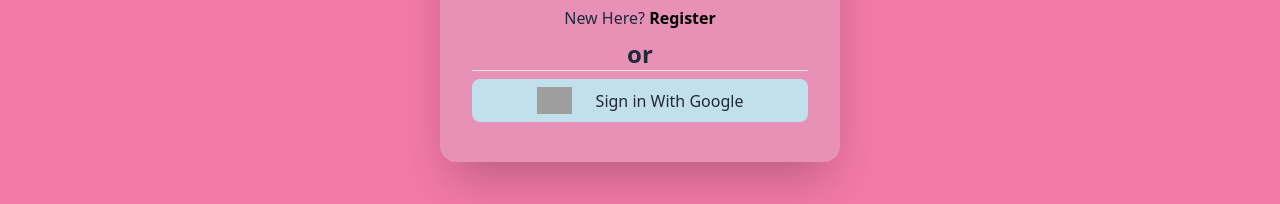
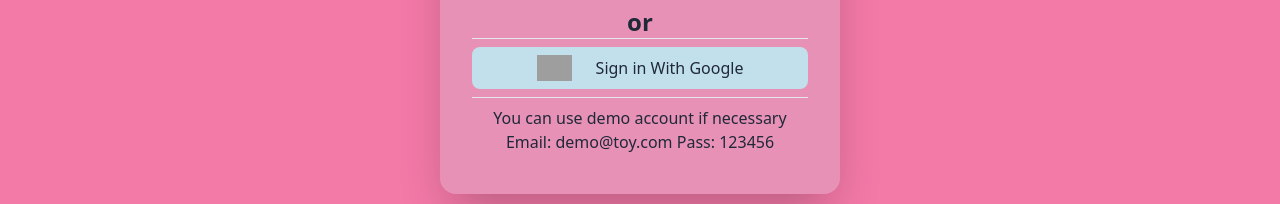
Before and after one commit to dev-ashrafuzzaman/toy-car-hub-client, a React (Vite) app: page /login in a window 1280 px wide. Shown: the part 590-794 px from the top of the page. Built offline with nearby package versions, Linux system fonts and the light colour scheme; no server answers; grey boxes are pictures that could not be loaded.

Commit message:
Code improved all toys row

```diff
--- a/src/pages/AllToys/AllToys.jsx
+++ b/src/pages/AllToys/AllToys.jsx
@@ -24,8 +24,9 @@ const AllToys = () => {
     const handleSearch = (event) => {
         event.preventDefault();
         const searchText = event.target.toyName.value;
-        console.log(searchText);
         setSearchProductName(searchText);
+        event.target.reset();
+
     }
 
     return (
--- a/src/pages/AllToys/AllToysRow.jsx
+++ b/src/pages/AllToys/AllToysRow.jsx
@@ -48,8 +48,8 @@ const AllToysRow = ({ toys }) => {
                 <p className="text-black font-semibold"> {productName}</p>
             </td>
             <td>{SubCategory}</td>
-            <td>{price}</td>
-            <td><p className="bg-[#f379a7] px-4 text-center text-white font-bold rounded-xl">$ {availableQuantity}</p></td>
+            <td>{availableQuantity}</td>
+            <td><p className="bg-[#f379a7] px-4 text-center text-white font-bold rounded-xl">$ {price}</p></td>
             <th>
                 {
                     user?.email ? <Link className="btn btn-ghost bg-[#57c4e4] font-semibold text-white hover:text-black btn-xs" to={`/toy/${_id}`}>Details</Link>
--- a/src/pages/Home/AddToy/AddToy.jsx
+++ b/src/pages/Home/AddToy/AddToy.jsx
@@ -50,6 +50,7 @@ const AddToy = () => {
                         showConfirmButton: false,
                         timer: 1500
                     })
+                    form.reset();
                 }
                 console.log(data)
             })
--- a/src/pages/Home/ReactTabs/TabsProducts.jsx
+++ b/src/pages/Home/ReactTabs/TabsProducts.jsx
@@ -19,7 +19,7 @@ const TabsProducts = ({ product }) => {
     const handleLoginNotify = () =>{
         Swal.fire({
             title: 'You are not logged user',
-            text: "Please login first to continue !",
+            text: "You have to log in first to view details!",
             icon: 'warning',
             showCancelButton: true,
             confirmButtonColor: '#3085d6',
--- a/src/pages/Login/Login.jsx
+++ b/src/pages/Login/Login.jsx
@@ -47,6 +47,7 @@ const Login = () => {
           theme: "light",
         });
       });
+      form.reset();
   };
 
   // SignWith Google
@@ -147,7 +148,10 @@ const Login = () => {
               <div className="text-center">
                 <p className="text-center font-bold text-2xl">or</p>
                 <hr />
-                <button onClick={handleSignWithGoogle} className="bg-[#C2E0EB] hover:bg-[#93dbf5] mt-2 p-[8px] w-full rounded-lg flex justify-center items-center gap-6"><img className="w-[35px]" src="https://www.freepnglogos.com/uploads/google-logo-png/google-logo-png-google-icon-logo-png-transparent-svg-vector-bie-supply-14.png" alt="" /> Sign in With Google</button>
+                <button onClick={handleSignWithGoogle} className="bg-[#C2E0EB] mb-2 hover:bg-[#93dbf5] mt-2 p-[8px] w-full rounded-lg flex justify-center items-center gap-6"><img className="w-[35px]" src="https://www.freepnglogos.com/uploads/google-logo-png/google-logo-png-google-icon-logo-png-transparent-svg-vector-bie-supply-14.png" alt="" /> Sign in With Google</button>
+                <hr className="mb-2" />
+                <p>You can use demo account if necessary</p>
+                <p>Email: demo@toy.com  Pass: 123456</p>
               </div>
               <ToastContainer></ToastContainer>
             </div>
--- a/src/pages/MyToys/MyToysRow.jsx
+++ b/src/pages/MyToys/MyToysRow.jsx
@@ -26,8 +26,8 @@ const MyToysRow = ({ toys , handleToyDelete}) => {
                 <p className="text-black font-semibold"> {productName}</p>
             </td>
             <td>{SubCategory}</td>
-            <td>{price}</td>
-            <td><p className="bg-[#f379a7] px-4 text-center text-white font-bold rounded-xl">$ {availableQuantity}</p></td>
+            <td>{availableQuantity}</td>
+            <td><p className="bg-[#f379a7] px-4 text-center text-white font-bold rounded-xl">$ {price}</p></td>
             <th>
               <Link to={`/toy/${_id}`}> <button className="btn btn-ghost bg-green-600 font-semibold text-white hover:text-black btn-xs">Details</button></Link>
               <Link to={`/update-product/${_id}`}> <button className="btn btn-ghost bg-[#57c4e4] font-semibold text-white hover:text-black btn-xs">Update</button></Link>
--- a/src/pages/Register/Register.jsx
+++ b/src/pages/Register/Register.jsx
@@ -48,6 +48,7 @@ const Register = () => {
                     theme: "dark",
                 });
             });
+            form.reset();
     };
 
     return (
```
